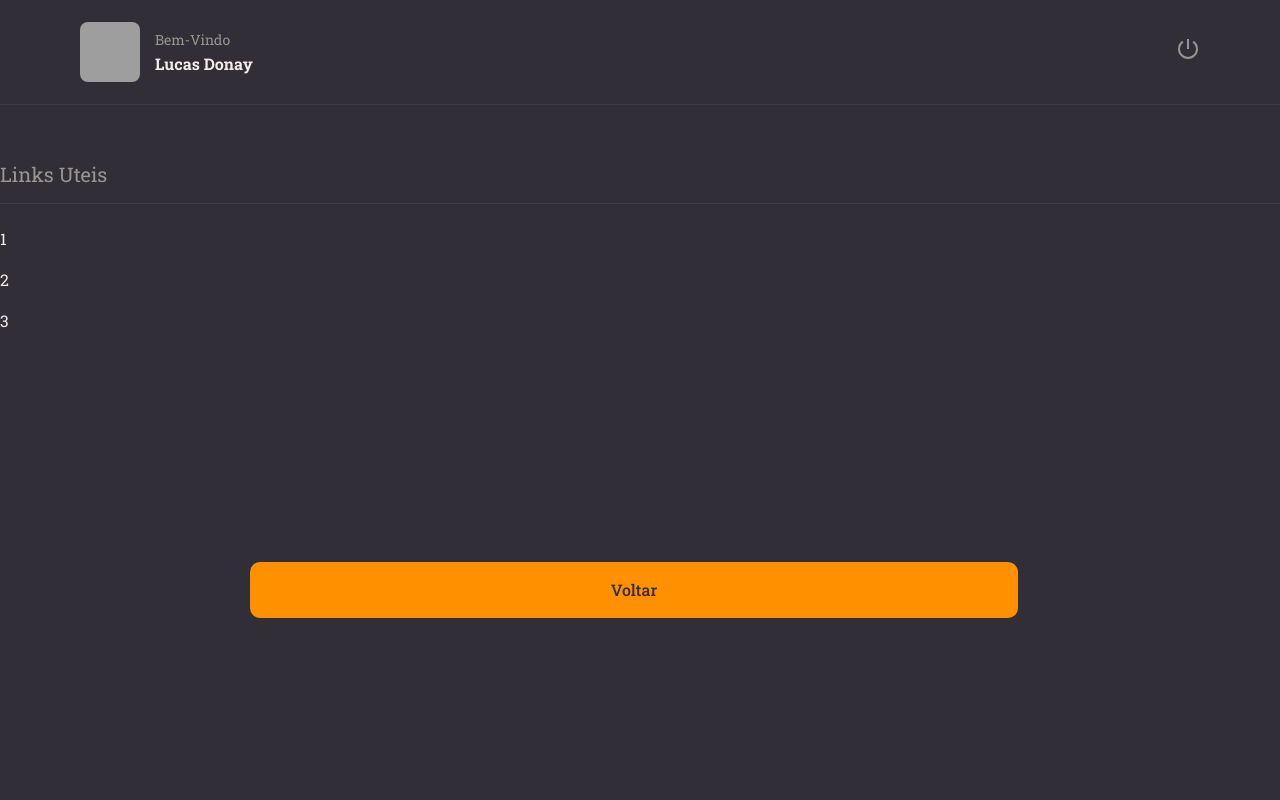
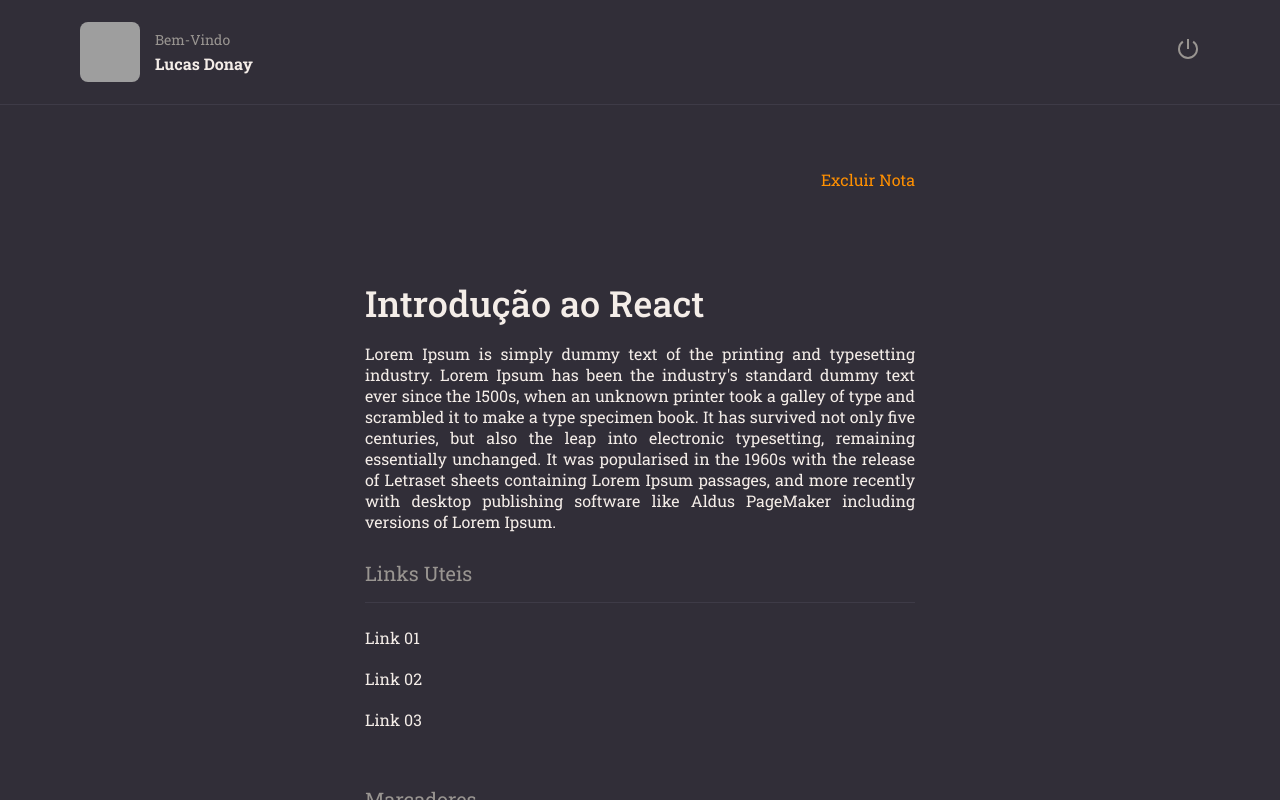
Before and after one commit to lucasdonay/explorer-rocketseat, a React (Vite) app in the folder stage-08-react/rocketnotes/: page / in a window 1280 px wide. Built offline with nearby package versions, Linux system fonts and the light colour scheme; grey boxes are pictures that could not be loaded.

Commit message:
finalizando layout notes

```diff
--- a/stage-08-react/rocketnotes/src/components/Button/styles.js
+++ b/stage-08-react/rocketnotes/src/components/Button/styles.js
@@ -2,14 +2,13 @@
 
 export const Container = styled.button`
 
-  width: 60%;
+  width: 100%;
   background-color: ${({ theme }) => theme.COLORS.ORANGE};
   color: ${({ theme }) => theme.COLORS.BACKGROUND_800};
 
   height: 56px;
-  border: 0;
+  border: none;
   padding: 0 16px;
-  margin-left: 250px;
   margin-top: 20px;
   border-radius: 10px;
   font-weight: 500;
--- /dev/null
+++ b/stage-08-react/rocketnotes/src/components/ButtonText/index.jsx
@@ -0,0 +1,11 @@
+import { Container } from "./styles";
+
+export function ButtonText({ title, ...rest }) {
+  return(
+    <Container type="button"
+     {...rest}
+     >
+      {title}
+    </Container>
+  )
+}
--- /dev/null
+++ b/stage-08-react/rocketnotes/src/components/ButtonText/styles.js
@@ -0,0 +1,8 @@
+import styled from 'styled-components'
+
+export const Container = styled.button`
+font-size: 16px;
+background: none;
+border: none;
+color: ${({ theme }) => theme.COLORS.ORANGE};
+`
--- a/stage-08-react/rocketnotes/src/components/Section/styles.js
+++ b/stage-08-react/rocketnotes/src/components/Section/styles.js
@@ -1,7 +1,7 @@
 import styled from 'styled-components'
 
 export const Container = styled.section`
-  margin: 56px 0 28px;
+  margin: 28px 0;
 
 
   > h2 {
--- /dev/null
+++ b/stage-08-react/rocketnotes/src/components/Tags/index.jsx
@@ -0,0 +1,10 @@
+import { Container } from "./styles";
+
+export function Tags({title}) {
+  return(
+    <Container>
+      {title}
+    </Container>
+  )
+
+}
--- /dev/null
+++ b/stage-08-react/rocketnotes/src/components/Tags/styles.js
@@ -0,0 +1,11 @@
+import styled from "styled-components";
+
+export const Container = styled.span`
+font-size: 12px;
+padding: 5px 14px;
+border-radius: 5px;
+margin-right: 6px;
+color: ${({ theme }) => theme.COLORS.BACKGROUND_900};
+background-color: ${({ theme }) => theme.COLORS.ORANGE};
+cursor: pointer;
+`
--- a/stage-08-react/rocketnotes/src/pages/Details/index.jsx
+++ b/stage-08-react/rocketnotes/src/pages/Details/index.jsx
@@ -1,22 +1,43 @@
-import { Container, Links } from "./styles"
+import { Container, Links, Content } from "./styles"
 import { Button } from "../../components/Button"
+import { ButtonText } from "../../components/ButtonText"
 import { Header } from "../../components/Header"
 import { Section } from "../../components/Section"
+import { Tags } from "../../components/Tags"
 
 export function Details() {
   return (
     <Container>
       <Header />
 
-      <Section title="Links Uteis">
-          <Links>
-          <li>1</li>
-          <li>2</li>
-          <li>3</li>
-          </Links>
-      </Section>
+     <main>
+        <Content>
 
-      <Button title="Voltar"/>
+        <ButtonText title="Excluir Nota"/>
+
+        <h1>Introdução ao React</h1>
+
+        <p>Lorem Ipsum is simply dummy text of the printing and typesetting industry. Lorem Ipsum has been the industry's standard dummy text ever since the 1500s, when an unknown printer took a galley of type and scrambled it to make a type specimen book. It has survived not only five centuries, but also the leap into electronic typesetting, remaining essentially unchanged. It was popularised in the 1960s with the release of Letraset sheets containing Lorem Ipsum passages, and more recently with desktop publishing software like Aldus PageMaker including versions of Lorem Ipsum.
+        </p>
+
+        <Section title="Links Uteis">
+            <Links>
+            <li><a href="https://www.rocketseat.com.br">Link 01</a></li>
+            <li><a href="https://www.rocketseat.com.br">Link 02</a></li>
+            <li><a href="https://www.rocketseat.com.br">Link 03</a></li>
+            </Links>
+        </Section>
+
+        <Section title="Marcadores">
+          <Tags title={"express"}/>
+          <Tags title={"nodejs"}/>
+        </Section>
+
+        <Button title="Voltar"/>
+
+        </Content>
+      </main>
+
     </Container>
   )
 }
--- a/stage-08-react/rocketnotes/src/pages/Details/styles.js
+++ b/stage-08-react/rocketnotes/src/pages/Details/styles.js
@@ -8,6 +8,17 @@
 grid-template-areas:
 "header"
 "content";
+
+> main {
+  grid-area: content;
+  overflow-y: scroll;
+
+  padding: 64px 0;
+}
+
+> main::-webkit-scrollbar {
+    display: none;
+}
 `
 
 export const Links = styled.ul`
@@ -21,3 +32,28 @@
   }
 }
 `
+
+export const Content = styled.div`
+  max-width: 550px;
+  margin: 0 auto;
+  display: flex;
+  flex-direction: column;
+
+  > button:first-child {
+    align-self: end;
+    margin-bottom: 25px;
+  }
+
+  > h1 {
+    font-size: 36px;
+    font-weight: 500;
+    padding-top: 64px;
+  }
+
+  > p {
+    font-size: 16px;
+    margin-top: 16px;
+    text-align: justify;
+  }
+
+`
```
